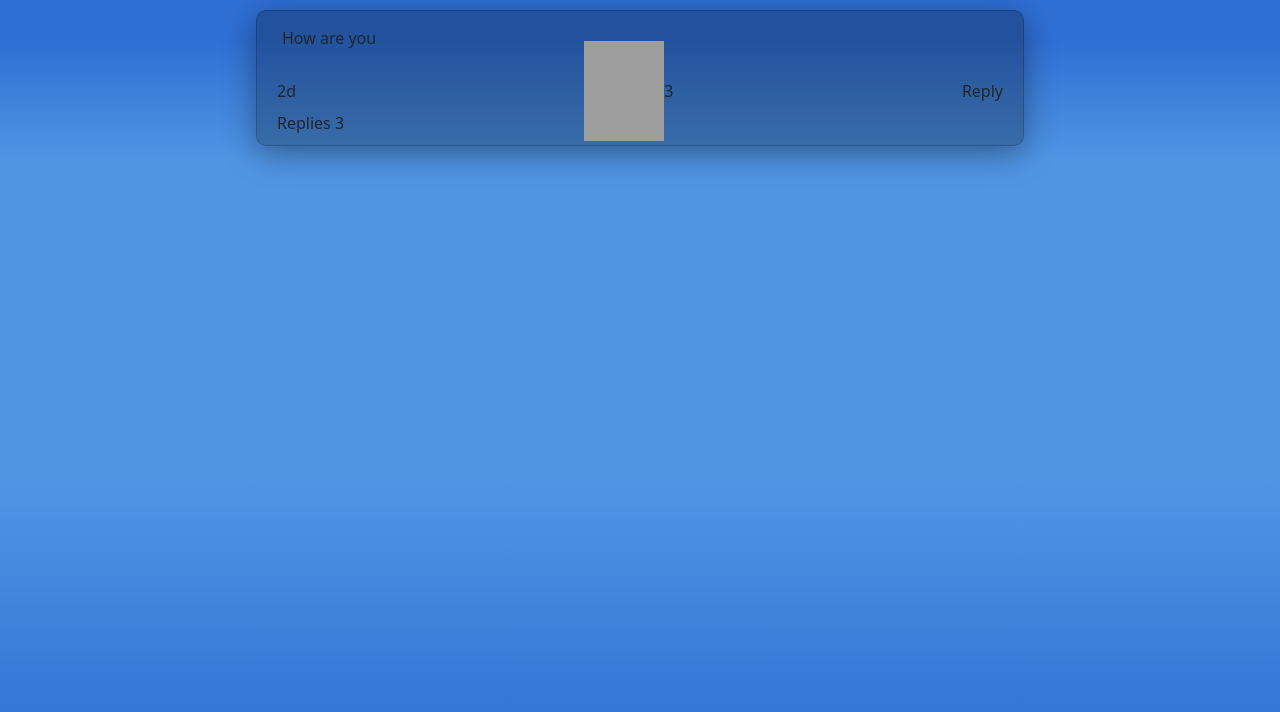
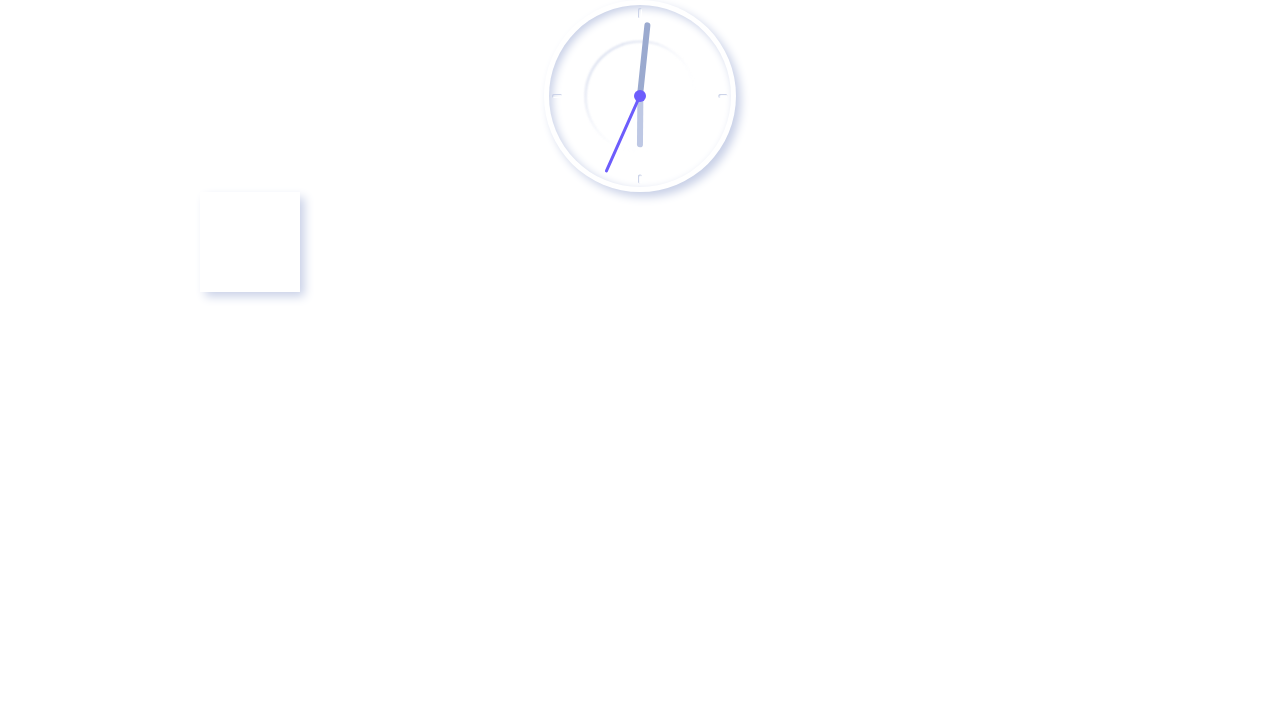
Before and after one commit to prakhar7s/reusable-react-components, a React (Create React App) app: page / in a window 1280 px wide. Shown: the top 712 px of the page. Built offline with nearby package versions, Linux system fonts and the light colour scheme; grey boxes are pictures that could not be loaded.

Commit message:
clock using neomorphism

```diff
--- a/src/App.js
+++ b/src/App.js
@@ -1,5 +1,6 @@
 import "./App.css";
-import Comments from "./components/other-utilities/comments/comments";
+// import Comments from "./components/other-utilities/comments/comments";
+import WallClock from "./components/other-utilities/wall-clock/WallClock";
 // import FirebaseTesting from "./components/firebase-testing/FirebaseTesting";
 // import NewNotifications from "./components/other-utilities/new-notifications/NewNotifications";
 // import Card from "./components/other-utilities/card/card";
@@ -27,7 +28,8 @@ function App() {
       {/* <NewNotifications /> */}
       {/* <FirebaseTesting /> */}
 
-      <Comments />
+      {/* <Comments /> */}
+      <WallClock />
     </div>
   );
 }
--- /dev/null
+++ b/src/components/other-utilities/wall-clock/WallClock.css
@@ -0,0 +1,126 @@
+:root {
+  --primary-light: #8abdff;
+  --primary: #6d5dfc;
+  --primary-dark: #5b0eeb;
+  --white: #fff;
+  --greyLight-1: #e4ebf5;
+  --greyLight-2: #c8d0e7;
+  --greyLight-3: #bec8e4;
+  --greyDark: #9baacf;
+}
+*,
+*::before,
+*::after {
+  margin: 0;
+  padding: 0;
+  box-sizing: inherit;
+}
+/* CLOCK */
+.clock {
+  grid-column: 0.6666666667;
+  grid-row: 0.3333333333;
+  width: 12rem;
+  height: 12rem;
+  justify-self: center;
+  box-shadow: 0.3rem 0.3rem 0.6rem var(--greyLight-2),
+    -0.2rem -0.2rem 0.5rem var(--white);
+  border-radius: 50%;
+  display: flex;
+  justify-content: center;
+  align-items: center;
+  position: relative;
+}
+.clock .hand {
+  position: absolute;
+  transform-origin: bottom;
+  bottom: 6rem;
+  border-radius: 0.2rem;
+  z-index: 200;
+}
+.clock .hours {
+  width: 0.4rem;
+  height: 3.2rem;
+  background: var(--greyLight-3);
+}
+.clock .minutes {
+  width: 0.4rem;
+  height: 4.6rem;
+  background: var(--greyDark);
+}
+.clock .seconds {
+  width: 0.2rem;
+  height: 5.2rem;
+  background: var(--primary);
+}
+.clock .point {
+  position: absolute;
+  width: 0.8rem;
+  height: 0.8rem;
+  border-radius: 50%;
+  background: var(--primary);
+  z-index: 300;
+}
+
+.clock .marker {
+  width: 95%;
+  height: 95%;
+  border-radius: 50%;
+  position: relative;
+  box-shadow: inset 0.2rem 0.2rem 0.5rem var(--greyLight-2),
+    inset -0.2rem -0.2rem 0.5rem var(--white);
+}
+.clock .marker::after {
+  content: "";
+  width: 60%;
+  height: 60%;
+  position: absolute;
+  box-shadow: inset 1px 1px 1px var(--greyLight-2),
+    inset -1px -1px 1px var(--white);
+  border-radius: 50%;
+  top: 20%;
+  left: 20%;
+  filter: blur(1px);
+}
+.clock .marker__1,
+.clock .marker__2,
+.clock .marker__3,
+.clock .marker__4 {
+  position: absolute;
+  border-radius: 0.1rem;
+  box-shadow: inset 1px 1px 1px var(--greyLight-2),
+    inset -1px -1px 1px var(--white);
+}
+.clock .marker__1,
+.clock .marker__2 {
+  width: 0.2rem;
+  height: 0.6rem;
+  left: 5.6rem;
+}
+.clock .marker__3,
+.clock .marker__4 {
+  width: 0.6rem;
+  height: 0.2rem;
+  top: 5.6rem;
+}
+.clock .marker__1 {
+  top: 2%;
+}
+.clock .marker__2 {
+  top: 98%;
+  transform: translateY(-0.6rem);
+}
+.clock .marker__3 {
+  left: 2%;
+}
+.clock .marker__4 {
+  left: 98%;
+  transform: translateX(-0.6rem);
+}
+
+.box {
+  width: 100px;
+  height: 100px;
+  margin-left: 200px;
+  box-shadow: 0.3rem 0.3rem 0.6rem var(--greyLight-2),
+    -0.2rem -0.2rem 0.5rem var(--white);
+}
--- /dev/null
+++ b/src/components/other-utilities/wall-clock/WallClock.jsx
@@ -0,0 +1,54 @@
+import { useEffect } from "react";
+import "./WallClock.css";
+
+const WallClock = () => {
+  const clock = () => {
+    const hours = document.querySelector(".hours");
+    const minutes = document.querySelector(".minutes");
+    const seconds = document.querySelector(".seconds");
+    let today = new Date();
+    let h = (today.getHours() % 12) + today.getMinutes() / 59; // 22 % 12 = 10pm
+    let m = today.getMinutes(); // 0 - 59
+    let s = today.getSeconds(); // 0 - 59
+
+    h *= 30; // 12 * 30 = 360deg
+    m *= 6;
+    s *= 6; // 60 * 6 = 360deg
+
+    rotation(hours, h);
+    rotation(minutes, m);
+    rotation(seconds, s);
+
+    // call every second
+    setTimeout(clock, 500);
+  };
+
+  const rotation = (target, val) => {
+    target.style.transform = `rotate(${val}deg)`;
+  };
+
+  useEffect(() => {
+    clock();
+  }, []);
+
+  return (
+    <div>
+      <div class="clock">
+        <div class="hand hours"></div>
+        <div class="hand minutes"></div>
+        <div class="hand seconds"></div>
+        <div class="point"></div>
+        <div class="marker">
+          <span class="marker__1"></span>
+          <span class="marker__2"></span>
+          <span class="marker__3"></span>
+          <span class="marker__4"></span>
+        </div>
+      </div>
+
+      <div className="box"></div>
+    </div>
+  );
+};
+
+export default WallClock;
```
